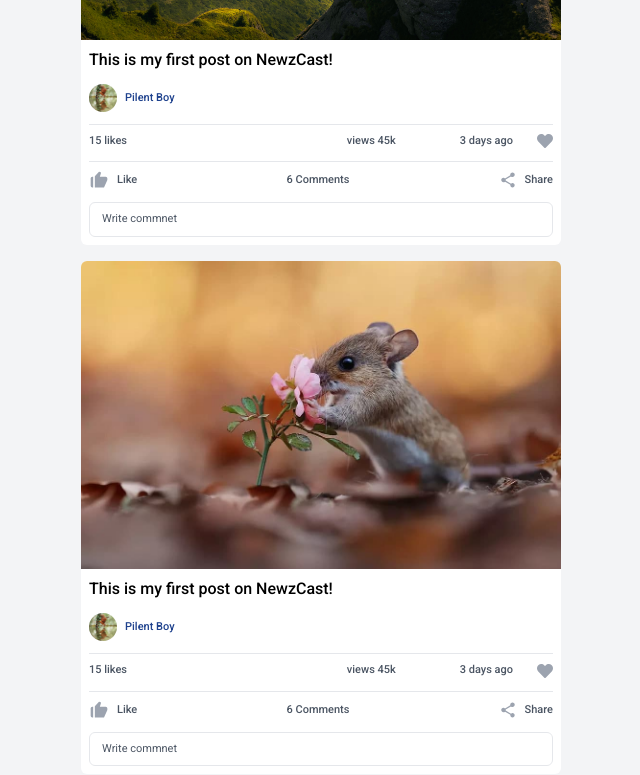
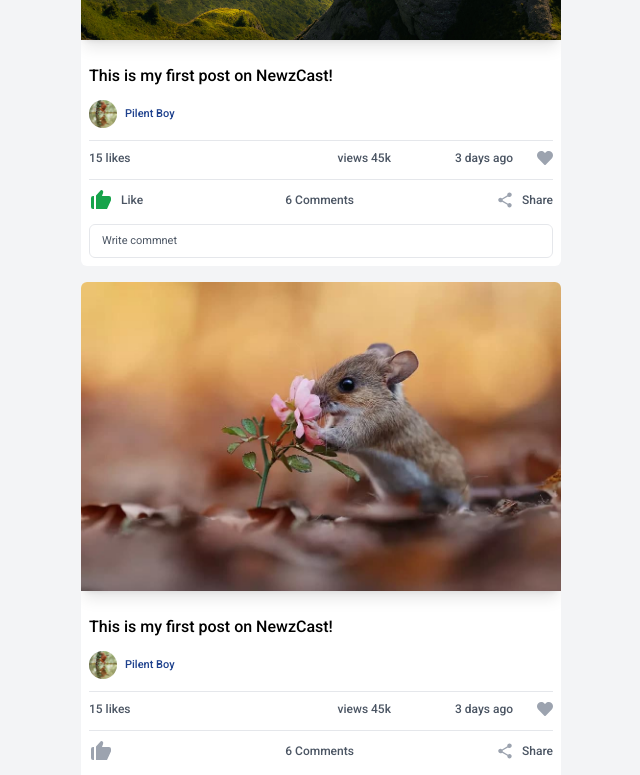
Before and after one commit to pilentboy/NewzCast, a React (Create React App) app: page /newzcast in a window 1280 px wide. Shown: the part 540-1315 px from the top of the page, without its empty margins (319-959 px from the left). Built offline with nearby package versions, Linux system fonts and the light colour scheme.

Commit message:
test post like favorite and handle their events

```diff
--- /dev/null
+++ b/src/components/post/post_cart/AddFavorites.jsx
@@ -0,0 +1,13 @@
+import { FaHeart } from "react-icons/fa";
+
+function AddFavorites({ favoritePost, handleFavorite }) {
+    return (
+        <button type='button' onClick={() => handleFavorite(e => !e)}>
+            <FaHeart
+                title='add to favorites'
+                className={` text-base duration-200  ${favoritePost ? 'text-red-700' : 'text-gray-400'}`} />
+
+        </button>)
+}
+
+export default AddFavorites
--- /dev/null
+++ b/src/components/post/post_cart/LikePost.jsx
@@ -0,0 +1,21 @@
+import { BiSolidLike } from "react-icons/bi";
+
+function LikePost({ likedPost, handleLike }) {
+
+
+
+    return (
+        <button type='button' className='flex items-center text-gray-600 text-[12px] font-medium'
+            onClick={() => handleLike(e => !e) }
+        >
+
+            <BiSolidLike
+                className={`text-2xl mr-2 duration-200 ${!likedPost ? 'text-gray-400' : 'text-green-600 '} `}
+            />
+            <span className={`${!likedPost ? 'invisible' : 'visible'}`}>
+                Like
+            </span>
+        </button>)
+}
+
+export default LikePost
--- a/src/components/post/post_cart/PostInfoContainer.jsx
+++ b/src/components/post/post_cart/PostInfoContainer.jsx
@@ -2,7 +2,7 @@ import React from 'react'
 
 function PostInfoContainer({ children,styles }) {
     return (
-        <div className={`border-t border-gray-200 flex items-center font-medium  text-gray-600 text-[11px]  pt-2 ${styles}`}>
+        <div className={`border-t border-gray-200 flex items-center font-medium  text-gray-600 text-[12px]  pt-2 ${styles}`}>
             {children}
         </div>)
 }
--- a/src/components/post/post_cart/PostWrapper.jsx
+++ b/src/components/post/post_cart/PostWrapper.jsx
@@ -1,17 +1,17 @@
 
 import ProfilePic from '../../profile/ProfilePic'
 import PostInfoContainer from './PostInfoContainer'
-import { FaHeart } from "react-icons/fa";
-import { BiSolidLike } from "react-icons/bi";
 import { IoMdShare } from "react-icons/io";
-
 import postimg3 from '../../../assets/images/3.jpg'
+import AddFavorites from './AddFavorites';
+import LikePost from './LikePost';
 
 
-function PostWrapper({ img }) {
+function PostWrapper({ img, like, favorite }) {
+
     return (
         <div className=" w-[90%]  min-h-[200px] max-h-[600px] overflow-hidden my-2 rounded-md bg-white flex flex-col justify-between md:w-480">
-            <img src={img} className='w-full max-h-80 object-cover				' />
+            <img src={img} className='w-full max-h-80 object-cover mb-4 shadow-lg		' />
 
             <div className='flex flex-col space-y-3 p-2 '>
 
@@ -32,27 +32,23 @@ function PostWrapper({ img }) {
                     <div className='flex items-center space-x-4'>
                         <span className='mr-10'>views 45k</span>
                         <span className='px-2'>3 days ago</span>
-                        <button type='button'>
-                            <FaHeart className=' text-base  text-gray-400' />
-                        </button>
+                        <AddFavorites favoritePost={favorite[0]} handleFavorite={favorite[1]} />
                     </div>
 
                 </PostInfoContainer>
 
                 <PostInfoContainer styles={'justify-between'}>
-                    <button type='button' className='flex items-center text-gray-600 text-[11px] font-medium'>
-                        <BiSolidLike className='text-xl mr-2 text-gray-400' />
-                        Like
-                    </button>
+
+                    <LikePost likedPost={like[0]} handleLike={like[1]} />
 
                     <span>6 Comments</span>
 
-                    <button type='button' className='flex items-center text-gray-600 text-[11px] font-medium'>
+                    <button type='button' className='flex items-center text-gray-600 text-[12px] font-medium'>
                         <IoMdShare className='text-lg  text-gray-400 mr-2' />
                         Share
                     </button>
                 </PostInfoContainer>
-                <input type='text' className='w-full py-2 px-3 border-gray-200 text-[11px]  placeholder-gray-600 font-normal  border rounded-md outline-none hover:border-gray-600 focus:border-gray-600 ' placeholder='Write commnet' />
+                <input type='text' className='w-full py-2 px-3 border-gray-200 text-[11px]  placeholder-gray-600 font-normal  border rounded-md outline-none  focus:border-gray-600 ' placeholder='Write commnet' />
 
             </div>
         </div>
--- a/src/pages/Trending.jsx
+++ b/src/pages/Trending.jsx
@@ -1,19 +1,27 @@
 import SharePost from '../components/post/share/SharePost'
 import HomeContainer from '../components/home/HomeContainer'
 import PostWrapper from '../components/post/post_cart/PostWrapper'
-
+import { useState } from 'react'
 import postimg1 from '../assets/images/1.jpg'
 import postimg2 from '../assets/images/2.jpg'
 import postimg3 from '../assets/images/3.jpg'
 
+
 function Trending() {
+
+    const [favorite, setFavorite] = useState(false)
+    const [like, setLike] = useState(true)
+    const [like2, setLike2] = useState(false)
+    const [like3, setLike3] = useState(false)
+
+
     return (
         <HomeContainer>
             <SharePost />
-            <PostWrapper img={postimg1} />
-            <PostWrapper img={postimg2} />
-            <PostWrapper img={postimg3} />
 
+            <PostWrapper img={postimg1} favorite={[favorite, setFavorite]} like={[like, setLike]} />
+            <PostWrapper img={postimg2} favorite={[favorite, setFavorite]} like={[like2, setLike2]} />
+            <PostWrapper img={postimg3} favorite={[favorite, setFavorite]} like={[like3, setLike3]} />
 
         </HomeContainer>
     )
--- a/src/style/index.css
+++ b/src/style/index.css
@@ -18,6 +18,26 @@
 
 @layer components {
 
+
+    .likeAnima {
+        animation-name: like;
+        animation-duration: 200ms;
+    }
+
+    @keyframes like {
+        0% {
+            transform: translateY(0);
+        }
+
+        50% {
+            transform: translateY(-10%);
+
+        }
+
+        100% {
+            transform: translateY(0);
+        }
+    }
 
     .header-bg {
         background: linear-gradient(rgb(101, 146, 252), rgb(14, 50, 135));
```
Also changed, not shown: 1 other file (tests, documents, lock files or other folders).
